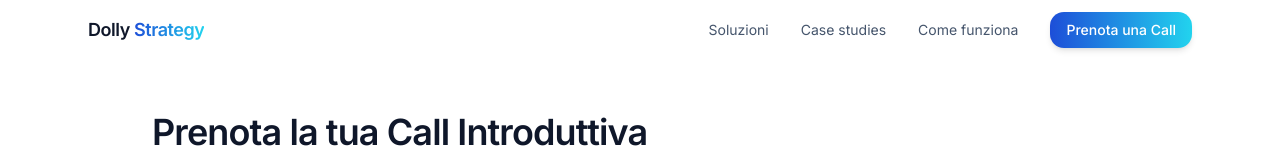
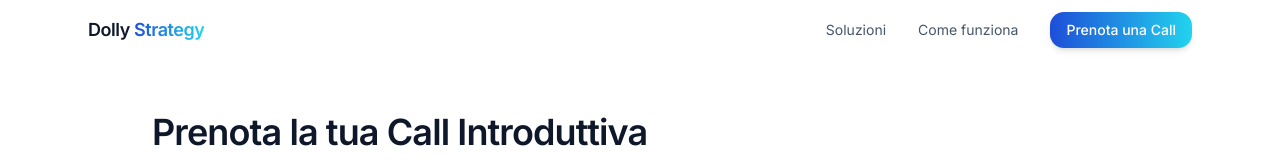
Before and after one commit to GioBordoli/dollly-strategy-new, a Next.js app: page /book in a window 1280 px wide. Shown: the top 160 px of the page. Built offline with nearby package versions, Linux system fonts and the light colour scheme.

Commit message:
Update header.tsx

```diff
--- a/src/components/core/header.tsx
+++ b/src/components/core/header.tsx
@@ -33,7 +33,6 @@ export default function Header() {
         </Link>
         <nav className="hidden md:flex items-center gap-8 text-sm text-slate-600">
           <Link href="#soluzioni">Soluzioni</Link>
-          <Link href="#casi">Case studies</Link>
           <Link href="#processo">Come funziona</Link>
           <Button type="button" onClick={scrollToBook} className="btn-gradient text-white shadow-md hover:opacity-95">
             Prenota una Call
```
